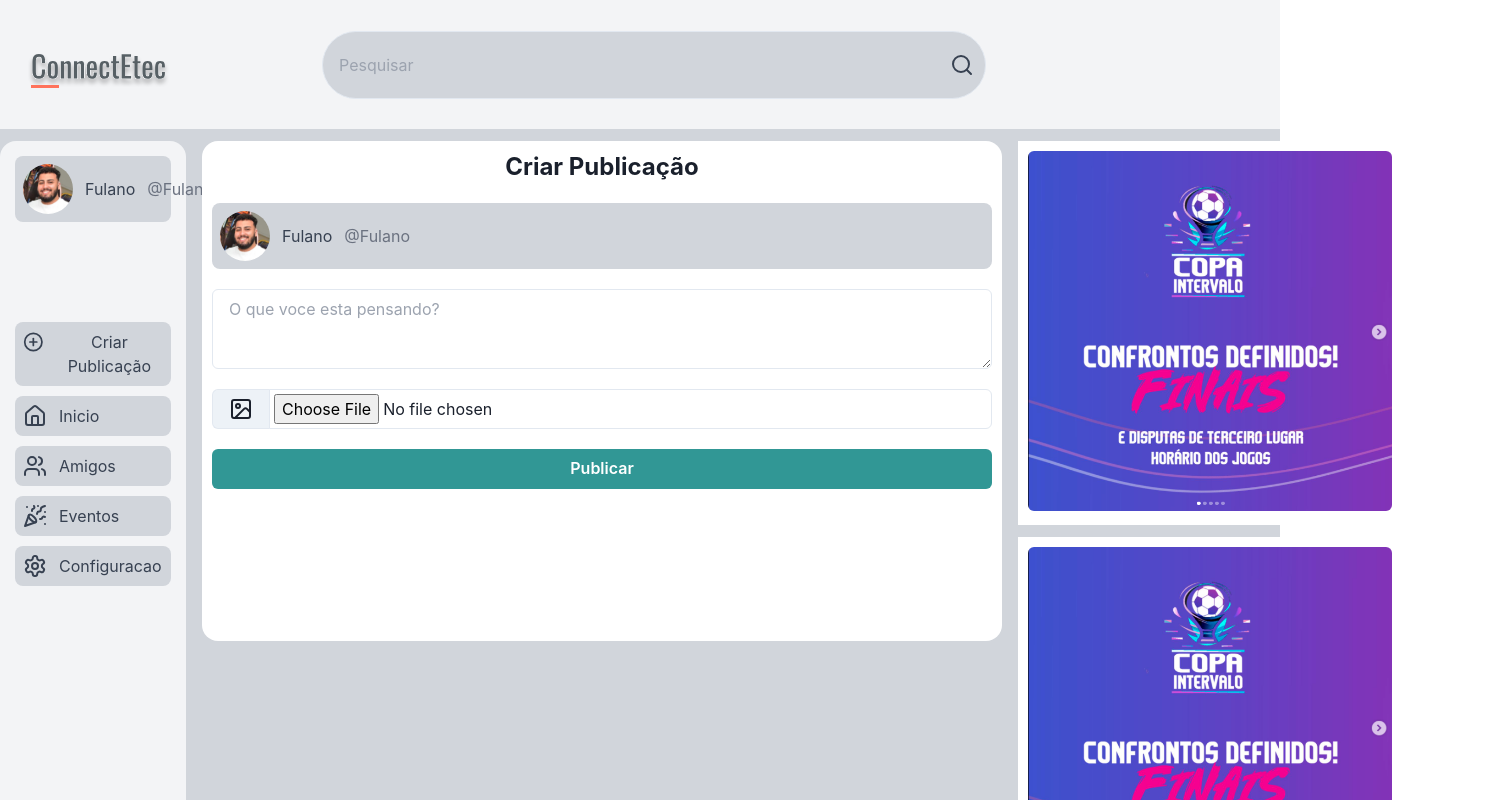
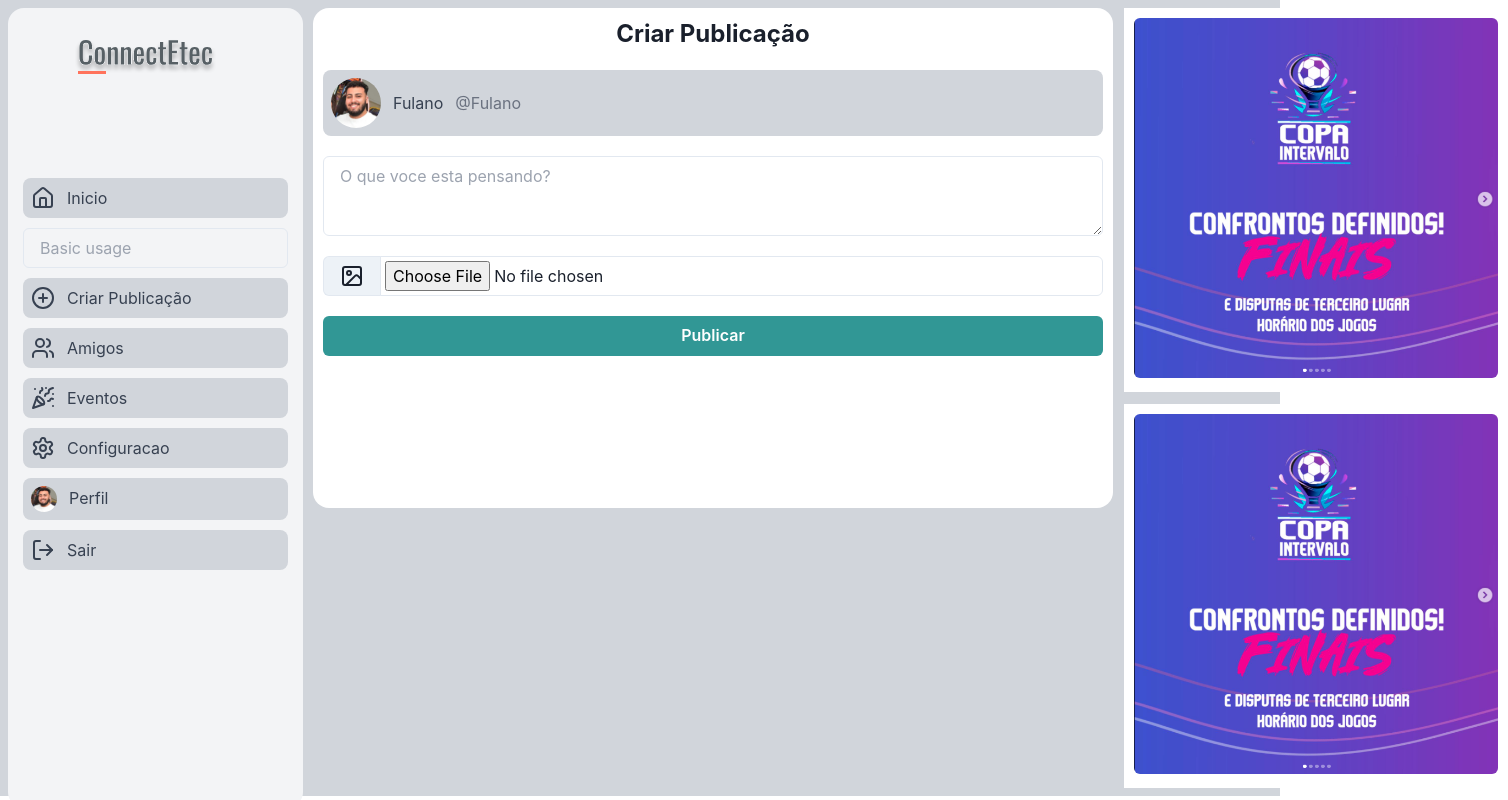
Before and after one commit to ferreiraalan13/ConnectEtec, a React (Vite) app: page /criarPublicacao in a window 1280 px wide. Shown: the top 800 px of the page, 1508 px wide, since content can reach past the window. Built offline with nearby package versions, Linux system fonts and the light colour scheme.

Commit message:
Alteracao Home, exclusao Header

```diff
--- a/src/components/CriarPost.tsx
+++ b/src/components/CriarPost.tsx
@@ -19,6 +19,7 @@ export default function CriarPost() {
         h="500px"
         padding="10px"
         borderRadius={"16px"}
+        marginLeft={'310px'}
       >
         <div className="flex justify-center gap font-bold text-2xl">Criar Publicação</div>
 
--- a/src/components/Menu.tsx
+++ b/src/components/Menu.tsx
@@ -1,22 +1,29 @@
-import { Home, PartyPopper, Settings, Users, CirclePlus } from 'lucide-react';
+import { Home, PartyPopper, Settings, Users, CirclePlus, LogOut  } from 'lucide-react';
 import userImage from '../assets/img/1702865313114.jpeg';
 import { useNavigate } from 'react-router-dom';
+import imagem from '../assets/img/Frame 5.svg';
+import { Input } from '@chakra-ui/react';
 
 export default function Menu(){
     const navigate = useNavigate();
 
     return(
-        <div className="bg-gray-100 flex flex-col w-[350px] p-[15px] gap-[100px] h-screen rounded-[16px]">
-            <div className="flex gap-2 flex-col w-3 w-full">
-                <button className='flex bg-gray-300 text-gray-700 items-center gap-3 p-2 rounded-lg h-{78px} '><img className='w-[50px] rounded-full bg-gray-300' src={userImage} alt="" />Fulano  <span className='text-gray-500'>@Fulano</span></button>
+        <div className="bg-gray-100 flex flex-col w-[295px] p-[15px] gap-[100px] h-screen rounded-[16px] fixed">
+            <div className="flex gap-2 w-3 w-full justify-center">
+            <div><img src={imagem} alt="" /></div>
             </div>
             <div className="flex flex-col w-3 w-full gap-[10px] ">
+                <button className="bg-gray-300 text-gray-700 flex gap-3 p-2 rounded-lg" onClick={()=> navigate("/home")}> <Home/>Inicio</button>
+
+                <Input placeholder='Basic usage'></Input>
 
                 <button className="bg-gray-300 text-gray-700 flex gap-3 p-2 rounded-lg" onClick={()=> navigate("/criarPublicacao")}> <CirclePlus/> Criar Publicação</button>
-                <button className="bg-gray-300 text-gray-700 flex gap-3 p-2 rounded-lg" onClick={()=> navigate("/home")}> <Home/>Inicio</button>
                 <button className="bg-gray-300 text-gray-700 flex gap-3 p-2 rounded-lg"> <Users/>Amigos</button>
                 <button className="bg-gray-300 text-gray-700 flex gap-3 p-2 rounded-lg"> <PartyPopper/>Eventos</button>
                 <button className="bg-gray-300 text-gray-700 flex gap-3 p-2 rounded-lg"> <Settings/>Configuracao</button>
+                <button className="bg-gray-300 text-gray-700 flex gap-3 p-2 rounded-lg"><img className='w-[26px] rounded-full bg-gray-300' src={userImage} alt="" />Perfil</button>
+                <button className="bg-gray-300 text-gray-700 flex gap-3 p-2 rounded-lg"><LogOut/> Sair</button>
+
 
 
             </div>
--- a/src/components/Post.tsx
+++ b/src/components/Post.tsx
@@ -15,14 +15,13 @@ import {
 
 import userImage from "../assets/img/1702865313114.jpeg";
 
-import PostProps from "../../data/posts"
-
-
+import { ThumbsUp, MessageSquare  } from 'lucide-react';
 
 export default function Post(){
+
   return (
 
-      <Card w={"800px"} height="fit" padding={"20px"} fontSize={"20px"}>
+      <Card marginLeft={"315px"} w={"800px"} height="fit" padding={"20px"} fontSize={"20px"}>
 
 
         <CardHeader>
@@ -78,15 +77,14 @@ export default function Post(){
             },
           }}
         >
+
           <Button flex="1" variant="ghost" >
-            Like
+            <ThumbsUp/>
           </Button>
           <Button flex="1" variant="ghost">
-            Comment
+            <MessageSquare/>
           </Button>
-          <Button flex="1" variant="ghost">
-            Share
-          </Button>
+
         </CardFooter>
       </Card>
 
--- a/src/pages/home/Home.tsx
+++ b/src/pages/home/Home.tsx
@@ -12,15 +12,24 @@ export default function App() {
 
 
   return (
-    <div className='bg-gray-300 flex flex-col gap-3' >
-      <Header/>
+    <div className='bg-gray-300 flex flex-col gap-3 p-2' >
+
       <div className='flex gap-4'>
-        <Menu/>
+
+          <Menu/>
+
+
 
         <Box className='flex gap-3 justify-center' w="1100px">
-          <div className='flex flex-col gap-3'>
+          <div className='flex flex-col gap-3 '>
             <Post/>
             <Post/>
+            <Post/>
+            <Post/>
+            <Post/>
+            <Post/>
+            <Post/>
+
           </div>
 
 
--- a/src/pages/home/HomeCriarPublicacao.tsx
+++ b/src/pages/home/HomeCriarPublicacao.tsx
@@ -12,13 +12,24 @@ export default function App() {
 
 
   return (
-    <div className='bg-gray-300 flex flex-col gap-3' >
-      <Header/>
+    <div className='bg-gray-300 flex flex-col gap-3 p-2' >
+
       <div className='flex gap-4'>
-        <Menu/>
 
-        <Box w="1100px">
-          <CriarPost/>
+          <Menu/>
+
+
+
+        <Box className='flex gap-3 justify-center' w="1100px">
+          <div className='flex flex-col gap-3 '>
+            <CriarPost/>
+
+          </div>
+
+
+
+
+
         </Box>
 
         <div className='flex flex-col gap-3'>
```
